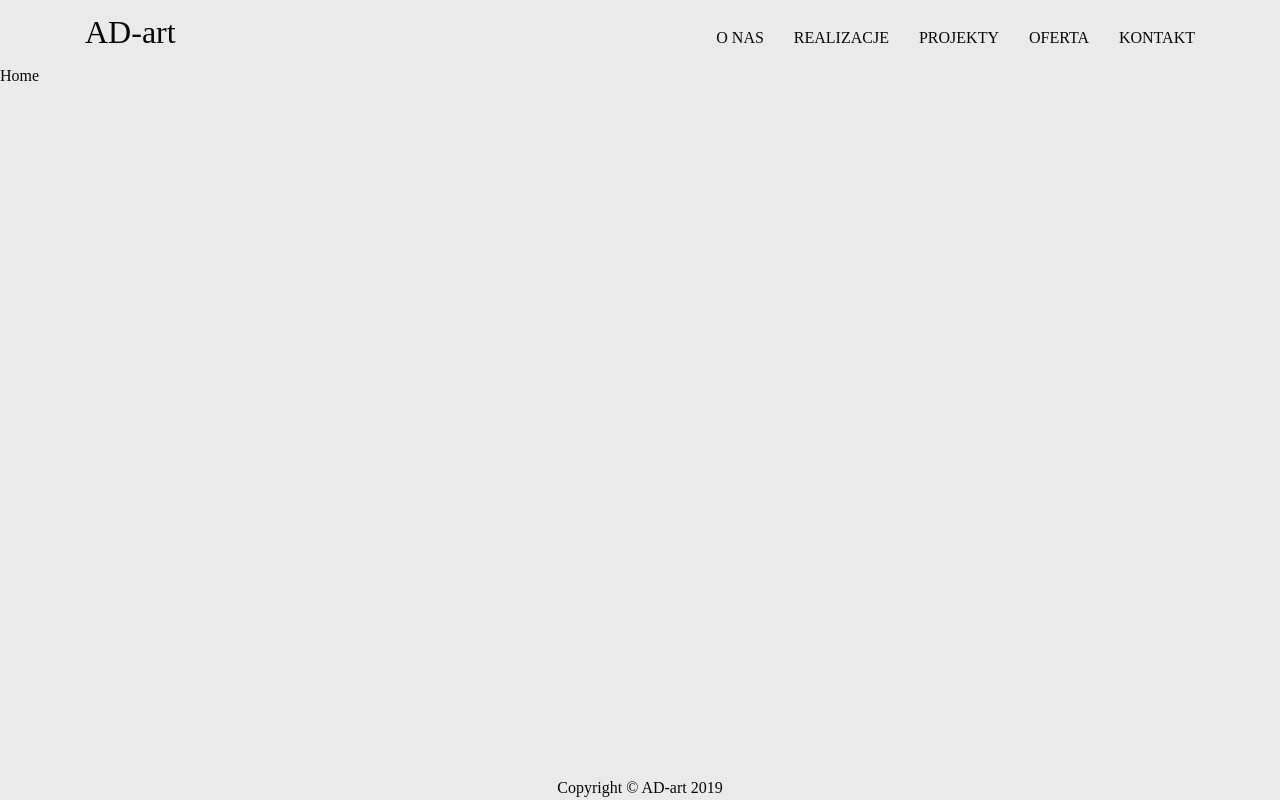
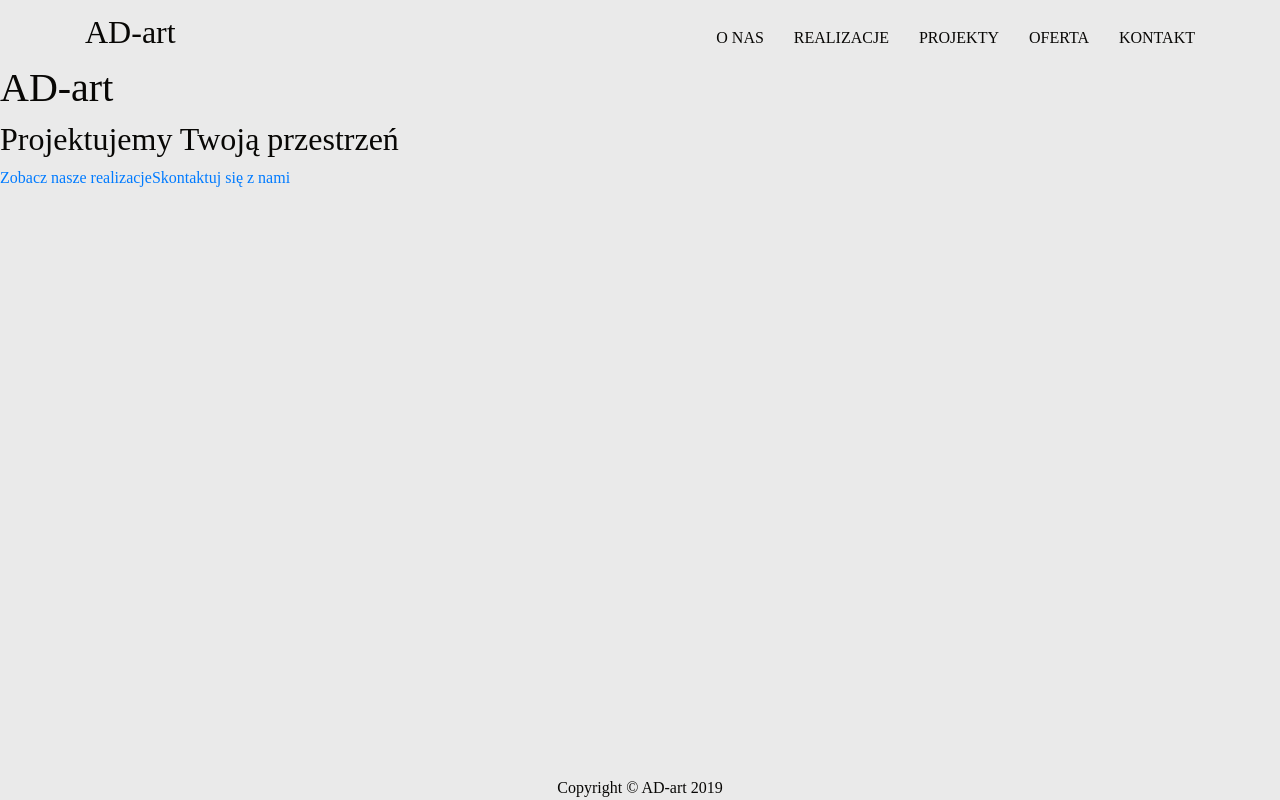
Before and after one commit to staszek998/ad-art, a React (Create React App) app: page / in a window 1280 px wide. Built offline with nearby package versions, Linux system fonts and the light colour scheme; a web font is replaced by a local one.

Commit message:
Create basic JSX elements layout

```diff
--- a/src/pages/Home/Home.jsx
+++ b/src/pages/Home/Home.jsx
@@ -1,5 +1,18 @@
 import React from "react";
+import { NavLink } from "react-router-dom";
 
-const Home = () => <main className="Home">Home</main>;
+const Home = () => (
+  <main className="Home">
+    {/* Heading / intro */}
+    <h1>AD-art</h1>
+    <h2>Projektujemy Twoją przestrzeń</h2>
+
+    {/* Links */}
+    <div className="links">
+      <NavLink to="/relizacje">Zobacz nasze realizacje</NavLink>
+      <NavLink to="/kontakt">Skontaktuj się z nami</NavLink>
+    </div>
+  </main>
+);
 
 export default Home;
```
